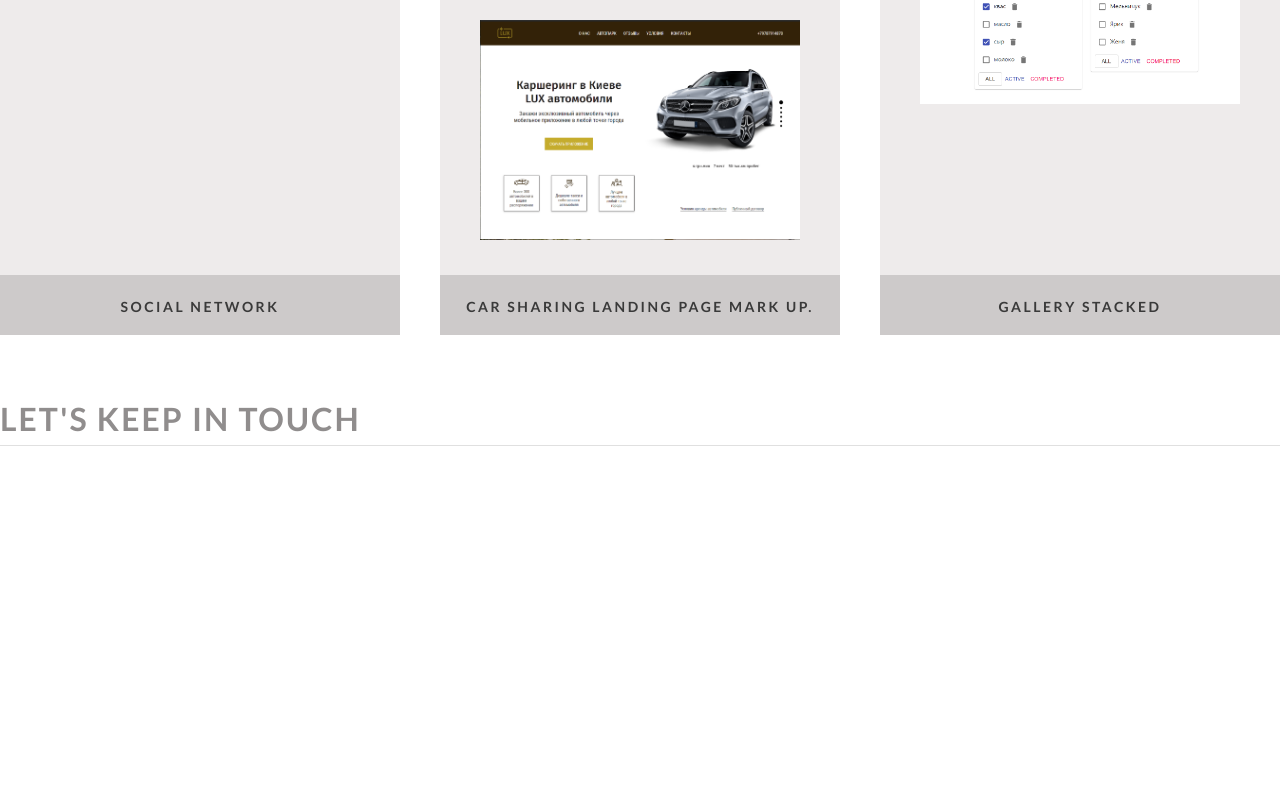
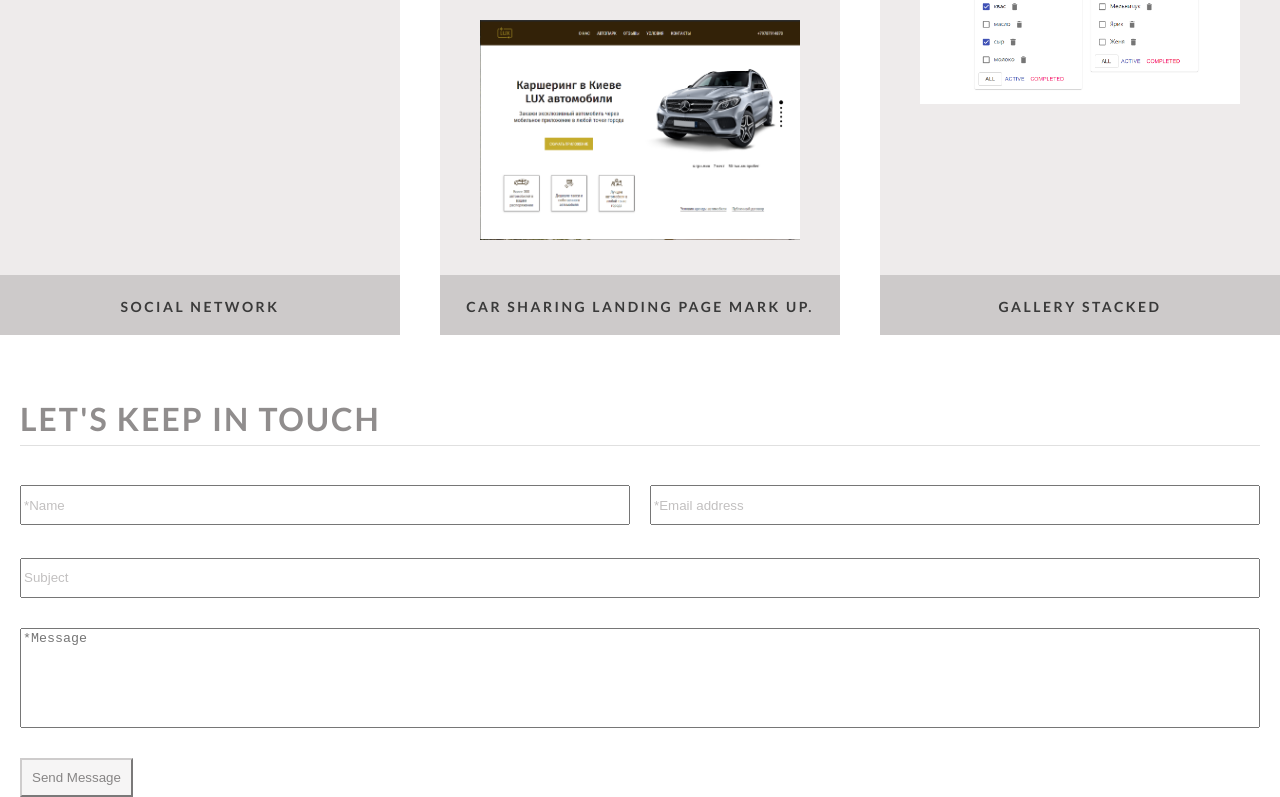
Before and after one commit to MoskvinAndrew/Moskvin_portfolio, a React (Create React App) app: page / in a window 1280 px wide. Shown: the part 3126-3923 px from the top of the page. Before the commit the page ends 3611 px from the top, so only its background shows below. Built offline with nearby package versions, Linux system fonts and the light colour scheme.

Commit message:
feedback form comleted

```diff
--- a/package.json
+++ b/package.json
@@ -15,11 +15,15 @@
     "@types/react": "^16.9.0",
     "@types/react-dom": "^16.9.0",
     "@types/styled-components": "^5.1.10",
+    "axios": "^0.21.1",
+    "cors": "^2.8.5",
+    "formik": "^2.2.9",
     "react": "^16.14.0",
     "react-dom": "^16.14.0",
     "react-scripts": "3.4.3",
     "styled-components": "^5.3.0",
-    "typescript": "~3.7.2"
+    "typescript": "^4.3.5",
+    "yup": "^0.32.9"
   },
   "scripts": {
     "start": "react-scripts start",
--- a/src/components/form/contactForm.tsx
+++ b/src/components/form/contactForm.tsx
@@ -1,9 +1,28 @@
 import React from "react";
 import styled,{css} from "styled-components";
+import { useFormik} from 'formik';
+import axios from "axios";
+import * as Yup from 'yup';
+
+
 
 const StyledFormInner = styled.div`
   max-width: 1320px;
   margin: 0 auto;
+  padding: 0px 20px 0px 20px;
+`
+const DivStyled = styled.div`
+  display: flex;
+  justify-content: space-between;
+  position: relative;
+`
+const ErrorMessage = styled.p`
+  position: absolute;
+  top:15px;
+  font-size: 16px;
+  color:darkred;
+  text-transform: uppercase;
+
 `
 const H2styled = styled.h2`
   border-bottom: 1px solid #e0e0e0;
@@ -15,17 +34,145 @@ const H2styled = styled.h2`
   text-align: left;
   font-size: 32px;
 `
+const InputStyled = styled.input`
+  height: 40px;
+  width: 100%;
+  margin-bottom: 30px;
+
+  &::placeholder {
+    color: #c2c0c0;
+  }
+
+  &:focus::placeholder {
+    color: transparent;
+  }
+`
+const TextArea = styled.textarea`
+   width: 100%;
+   height: 100px;
+   resize: none;
+`
+const ButtonStyled = styled.button`
+  color: #878585;
+  padding: 10px 10px;
+  cursor: pointer;
+  background-color: #f6f5f5;
+  border-color: #cecccc;
+  margin-top: 30px;
+  float: left;
+
+  &:hover {
+    border-color: #3e3e3e;
+  }
+
+`
 
 
 export const ContactForm = () =>{
+
+    const formik = useFormik({
+        initialValues: {
+            name: '',
+            subject: '',
+            email: '',
+            message: ''
+        },
+
+        validationSchema: Yup.object({
+            name: Yup.string()
+                .max(15, 'Must be 15 characters or less')
+                .required('please tape your name'),
+
+            email: Yup.string()
+                .email('Invalid email address')
+                .required('email is required'),
+            message:Yup.string()
+                .required('Required')
+        }),
+
+        onSubmit:(values, {resetForm}) => {
+
+            console.log(values)
+            axios.post("https://gmail--nodejs--server.herokuapp.com/sendMessage",{
+                 values
+
+            })
+            resetForm();
+
+        },
+    });
     return (
-        <>
-        <StyledFormInner >
-    <H2styled>LET'S KEEP IN TOUCH</H2styled>
+
+        <StyledFormInner>
+            <H2styled>
+                LET'S KEEP IN TOUCH
+            </H2styled>
+
+
+        <form onSubmit={formik.handleSubmit }>
+            <label htmlFor="name"></label>
+            <DivStyled>
+
+            <InputStyled
+                style={{marginRight:"20px"}}
+                placeholder='*Name'
+                id="name"
+                name="name"
+                type="text"
+                onChange={formik.handleChange}
+                onBlur={formik.handleBlur}
+                value={formik.values.name}
+            />
+            {formik.touched.name && formik.errors.name ? (
+                <ErrorMessage>{formik.errors.name}</ErrorMessage>
+            ) : null}
+
+
+            <label htmlFor="email"></label>
+
+            <InputStyled
+                placeholder='*Email address'
+                id="email"
+                name="email"
+                type="email"
+                onChange={formik.handleChange}
+                onBlur={formik.handleBlur}
+                value={formik.values.email}
+            />
+            {formik.touched.email && formik.errors.email ? (
+                <ErrorMessage style={{right:"0px"}}>{formik.errors.email}</ErrorMessage>
+            ) : null}
+
+            </DivStyled>
+            <label htmlFor="subject"></label>
+            <InputStyled
+                placeholder={"Subject"}
+                id="subject"
+                name="subject"
+                type="text"
+                onChange={formik.handleChange}
+                onBlur={formik.handleBlur}
+                value={formik.values.subject}
+            />
+            {formik.touched.subject && formik.errors.subject ? (
+                <p>{formik.errors.subject}</p>
+            ) : null}
+            <DivStyled>
+            <label htmlFor="message"></label>
+            <TextArea
+                placeholder="*Message"
+                id="message"
+                name="message"
+                onChange={formik.handleChange}
+                onBlur={formik.handleBlur}
+                value={formik.values.message}
+            />
+            {formik.touched.message && formik.errors.message ? (
+                <ErrorMessage style={{top:'80px'}}>{formik.errors.message}</ErrorMessage>
+            ) : null}
+            </DivStyled>
+            <ButtonStyled type="submit">Send Message</ButtonStyled>
+        </form>
         </StyledFormInner>
-        <form>
-
-        </form>
-          </>
-    )
+    );
 }
```
Also changed, not shown: 1 other file (tests, documents, lock files or other folders).
